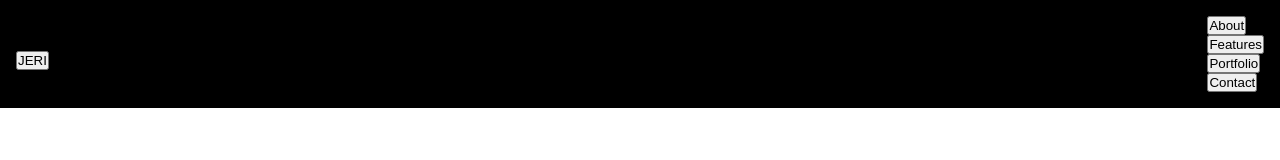
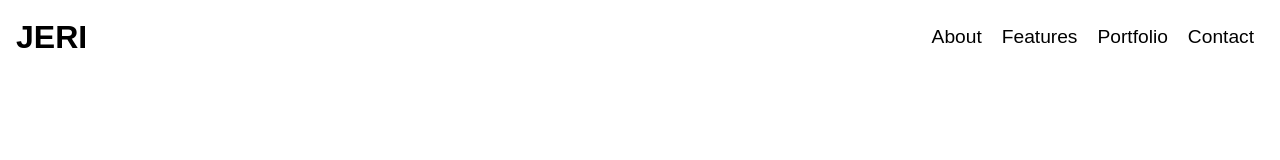
Before and after one commit to jaeheela/First-Project, a plain HTML site: page index.html in a window 1280 px wide. Drawn offline with Linux system fonts and the light colour scheme.

Commit message:
2_make header2

```diff
--- a/style.css
+++ b/style.css
@@ -18,7 +18,6 @@ li{
     margin: 0 auto;
 }
 header{
-    background-color: black;
     width: 100%;
     position: absolute;
     color: black;
@@ -33,3 +32,26 @@ header .container{
     align-items: center;
     width:100%;
 }
+
+header nav ul{
+    display: flex;
+}
+
+header nav ul li{
+    margin: 10px;
+}
+
+header button {
+    background-color: transparent;
+    border-style: none;
+    cursor: pointer;
+}
+
+header h1 button{
+    font-size: 2rem;
+    font-weight: bold;
+}
+
+header nav ul li button{
+    font-size: 1.2rem;
+}
```
